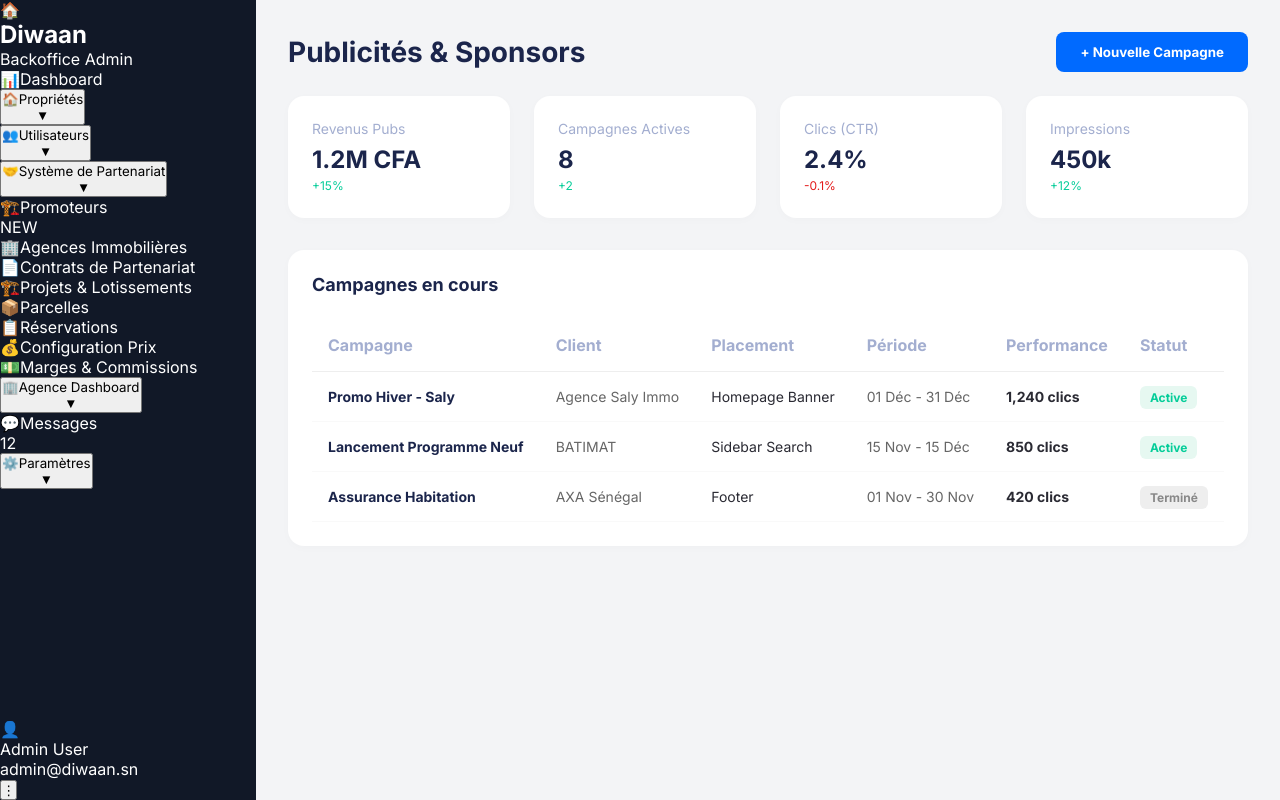
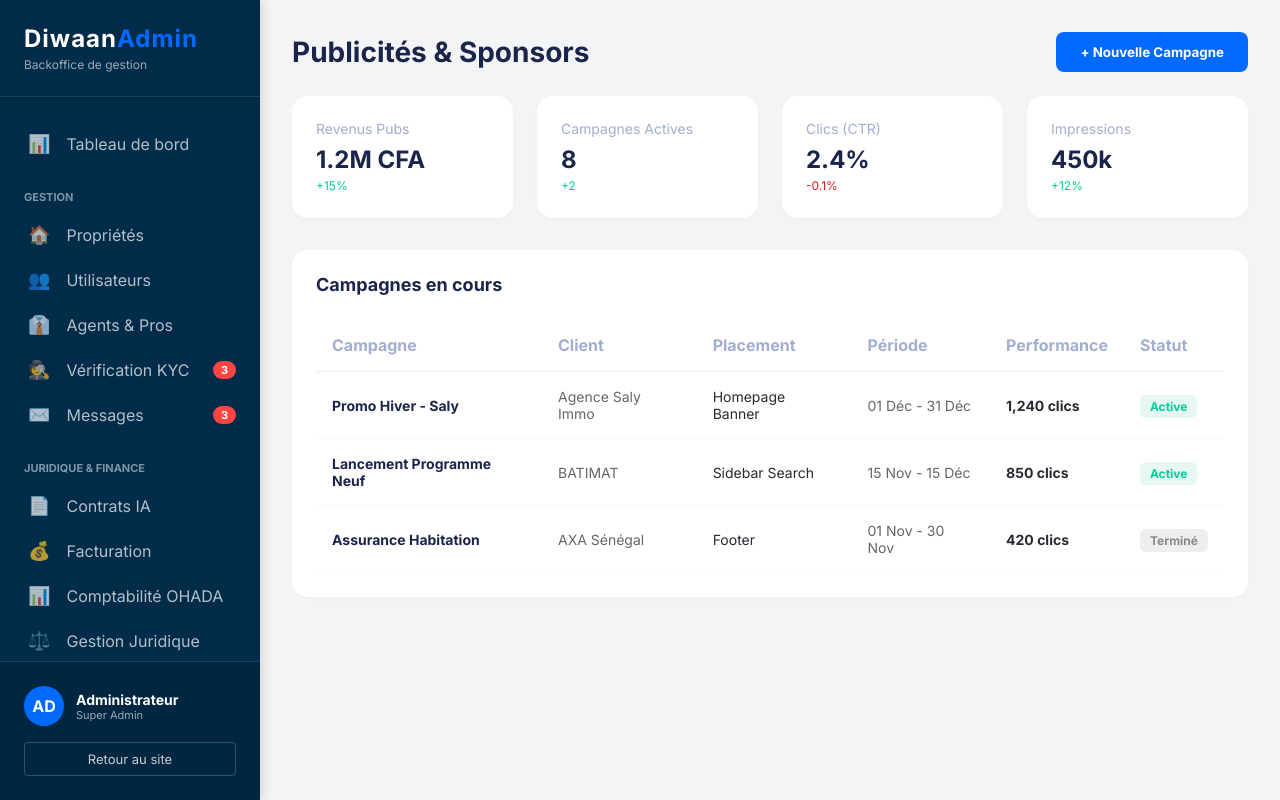
Before and after one commit to mamadouelimanewane/diwaan-immo-android, a Next.js app: page /admin/ads in a window 1280 px wide. Built offline with nearby package versions, Linux system fonts and the light colour scheme.

Commit message:
fix: Restore original AdminSidebar and add Partnership module as section

```diff
--- a/src/app/admin/layout.tsx
+++ b/src/app/admin/layout.tsx
@@ -1,4 +1,4 @@
-import AdminNav from '@/components/admin/AdminNav';
+import AdminSidebar from '@/components/admin/AdminSidebar';
 
 export default function AdminLayout({
   children,
@@ -7,8 +7,8 @@
 }) {
   return (
     <div className="flex min-h-screen bg-gray-100" style={{ display: 'flex', minHeight: '100vh', backgroundColor: '#f3f4f6' }}>
-      <AdminNav />
-      <main className="ml-64 flex-1 p-8" style={{ marginLeft: '256px', flex: 1, padding: '2rem' }}>
+      <AdminSidebar />
+      <main className="ml-64 flex-1 p-8" style={{ marginLeft: '260px', flex: 1, padding: '2rem' }}>
         {children}
       </main>
     </div>
--- a/src/components/admin/AdminSidebar.tsx
+++ b/src/components/admin/AdminSidebar.tsx
@@ -51,6 +51,15 @@
                     <NavItem href="/admin/workflows" icon="⚡" label="Automatisations" />
                     <NavItem href="/admin/intelligence" icon="🧠" label="Intelligence IA" />
 
+                    {/* Partenariat - NOUVEAU */}
+                    <div style={{ padding: '8px 24px', fontSize: '11px', opacity: 0.5, fontWeight: 'bold', marginTop: '16px' }}>PARTENARIAT 🆕</div>
+                    <NavItem href="/admin/partnership/developers" icon="🏗️" label="Promoteurs" />
+                    <NavItem href="/admin/partnership/agencies" icon="🏢" label="Agences" />
+                    <NavItem href="/admin/partnership/partnerships" icon="📄" label="Contrats" />
+                    <NavItem href="/admin/partnership/projects" icon="🏗️" label="Projets" />
+                    <NavItem href="/admin/partnership/plots" icon="📦" label="Parcelles" />
+                    <NavItem href="/admin/partnership/reservations" icon="📋" label="Réservations" />
+
                     {/* Système */}
                     <div style={{ padding: '8px 24px', fontSize: '11px', opacity: 0.5, fontWeight: 'bold', marginTop: '16px' }}>SYSTÈME</div>
                     <NavItem href="/admin/security" icon="🔒" label="Sécurité & Logs" />
```
